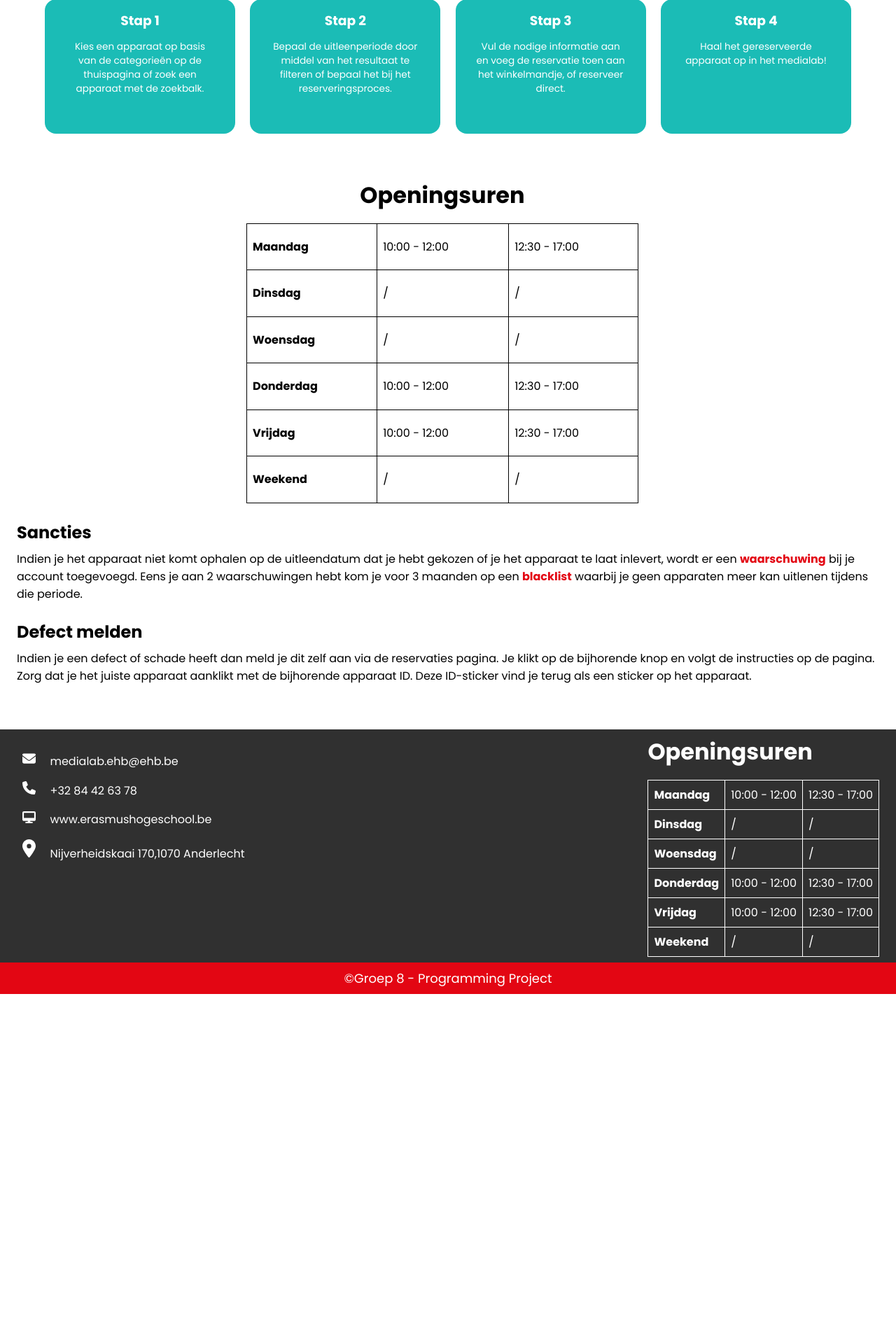
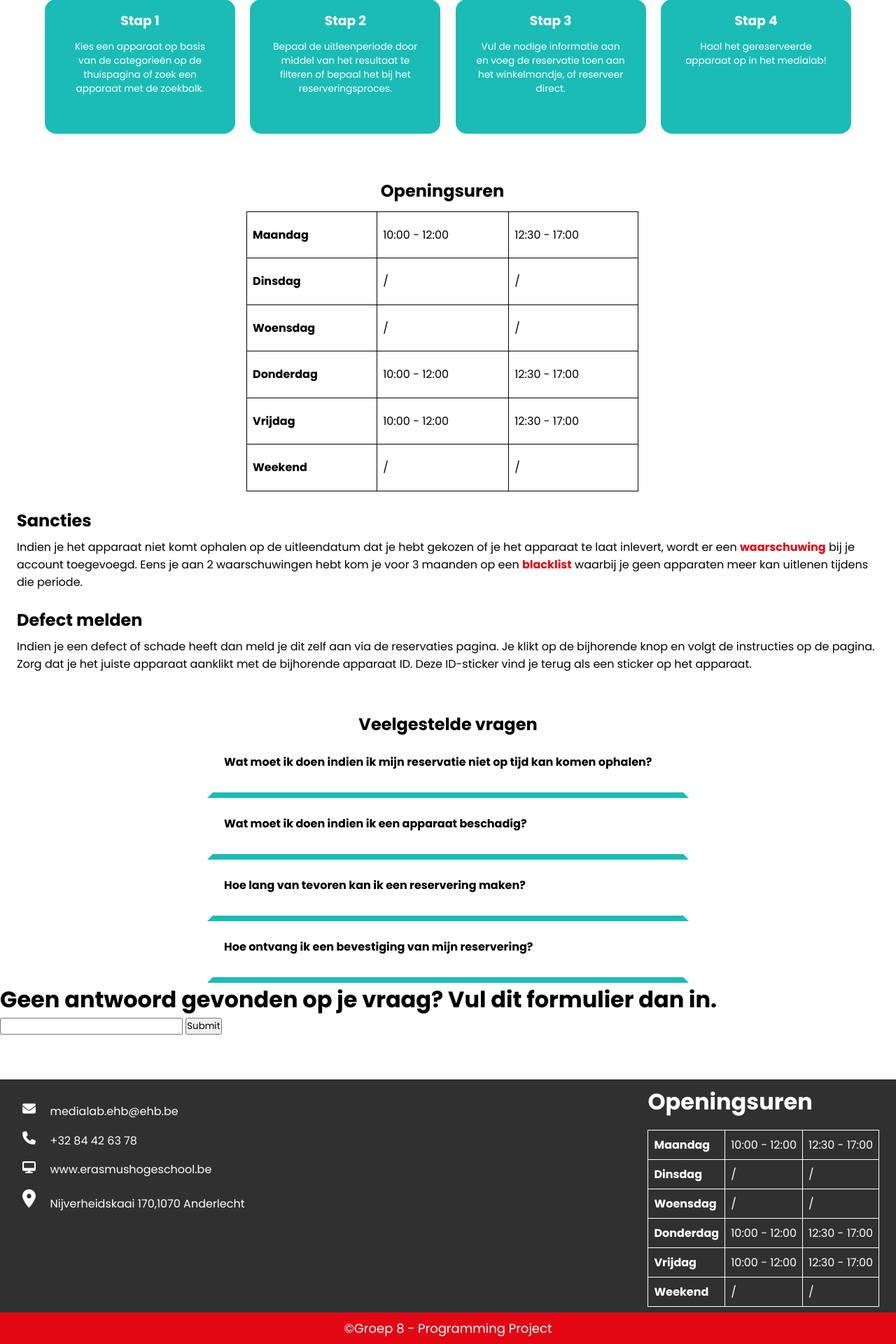
Before and after one commit to LunaDHeere05/Programming-Project-8, a PHP site: page /html/Info.html in a window 1280 px wide. Shown: the part 306-2226 px from the top of the page at 70% size. Before the commit the page ends 1726 px from the top, so only its background shows below. Run offline with PHP 8.4, Linux system fonts and the light colour scheme.

Commit message:
info page veel vragen aangemaakt

```diff
--- a/css/stylesheet.css
+++ b/css/stylesheet.css
@@ -301,6 +301,7 @@ padding-bottom: 4em;
 .info-opening-hours h1{
   padding: 0.5em;
   text-align: center;
+  font-size: 1.5em;
 }
 
 .info-opening-hours {
@@ -335,6 +336,9 @@ padding-bottom: 4em;
 .info-sancties{
     margin: 1.5em;
 }
+.info-sancties h2{
+  font-size: 1.5em;
+}
 .info-sancties p{
     padding-top: 0.5em;
 }
@@ -343,11 +347,81 @@ padding-bottom: 4em;
 }
 
 .info-defect{
-    margin: 1.5em;
+    margin: 1.5em 1.5em 3.5em 1.5em;
+
 }
 .info-defect p{
     padding-top: 0.5em;
 }
+
+/* veel gestelde vragen  */
+
+.info-veel-vragen{
+  display: flex;
+  justify-content: center;
+  align-items: center;
+  flex-direction: column;
+  text-align: left;
+}
+.info-veel-vragen h1{
+  font-size: 1.5em;
+}
+.info-box{
+  position: relative;
+  padding: 1em;
+  border: 0.5em solid transparent;
+  border-bottom-color: #1bbcb6;
+background-color: transparent;
+width: 50%;
+height: 2.5em;
+cursor: pointer;
+transition: all 0.4s ease;
+}
+.info-box h2{
+  font-size: 1em;
+  margin-bottom: 1em;
+}
+.info-box p {
+  font-size: 1em;
+  line-height: 1.3;
+  opacity: 0;
+  transition: all 0.2s;
+}
+.info-button {
+position: absolute;
+right: 2em;
+font-size: 1em;
+background-color: transparent;
+border: none;
+outline: none;
+color: #000000;
+}
+.info-button i{
+  display: none;
+}
+.info-angle-down{
+  display: block;
+}
+
+
+.info-box.active {
+  height: 6em;
+}
+
+.info-box.active p{
+opacity: 1;
+}
+
+.info-box.active .info-button .info-angle-down{
+  display: none;
+}
+.info-box.active .info-button .info-angle-up{
+  display: none;
+}
+
+/* form  */
+
+
 
 /* Inventaris pagina */
 /* filters onder zoekbalk */
--- a/html/Info.html
+++ b/html/Info.html
@@ -143,6 +143,51 @@
 <p>Indien je een defect of schade heeft dan meld je dit zelf aan via de reservaties pagina. Je klikt op de bijhorende knop en volgt de instructies op de pagina. Zorg dat je het juiste apparaat aanklikt met de bijhorende apparaat ID. Deze ID-sticker vind je terug als een sticker op het apparaat.</p>
 </div>
 
+<!-- veel gesteld vragen  -->
+<!-- antwoorden nog bijzetten  -->
+<div class="info-veel-vragen">
+  <h1>Veelgestelde vragen</h1>
+<div class="info-box">
+  <button class="info-button">
+    <i class="info-angle-down"></i>
+    <i class="info-angle-up"></i>
+  </button>
+  <h2>Wat moet ik doen indien ik mijn reservatie niet op tijd kan komen ophalen?</h2>
+  <p>antwoord vraag 1</p>
+</div>
+<div class="info-box">
+  <button class="info-button">
+    <i class="info-angle-down"></i>
+    <i class="info-angle-up"></i>
+  </button>
+  <h2>Wat moet ik doen indien ik een apparaat beschadig?</h2>
+  <p>antwoord vraag 2</p>
+</div>
+<div class="info-box">
+  <button class="info-button">
+    <i class="info-angle-down"></i>
+    <i class="info-angle-up"></i>
+  </button>
+  <h2>Hoe lang van tevoren kan ik een reservering maken?</h2>
+  <p>antwoord vraag 3</p>
+</div>
+<div class="info-box">
+  <button class="info-button">
+    <i class="info-angle-down"></i>
+    <i class="info-angle-up"></i>
+  </button>
+  <h2>Hoe ontvang ik een bevestiging van mijn reservering?</h2>
+  <p>antwoord vraag 4</p>
+</div>
+</div>
+<!-- form  -->
+<h1 class="info-form">Geen antwoord gevonden op je vraag? Vul dit formulier dan in. </h1>
+<form class="info-form">
+  <input type="text">
+  <input type="submit" value="Submit">
+</form>
+
+
   <!-- footer -->
   <footer>
     <div class="footer_container">
@@ -216,4 +261,5 @@
     </div>
     <div class="einde"><p>&copy;Groep 8 - Programming Project</p></div>
   </footer>
+  <script src="../js/info.js"></script>
 </html>
--- /dev/null
+++ b/js/info.js
@@ -0,0 +1,13 @@
+let boxes = document.querySelectorAll(".info-box");
+let removeClassess = () => {
+    boxes.forEach((box) => {
+        box.classList.remove("active");
+    });
+};
+
+boxes.forEach ((box)=>{
+    box.addEventListener("click",()=>{
+removeClassess();
+box.classList.toggle("active");
+    });
+});
```
Also changed, not shown: html/Reservaties.html (+11 -0 lines), html/Winkelmandje.html (+11 -0 lines).
